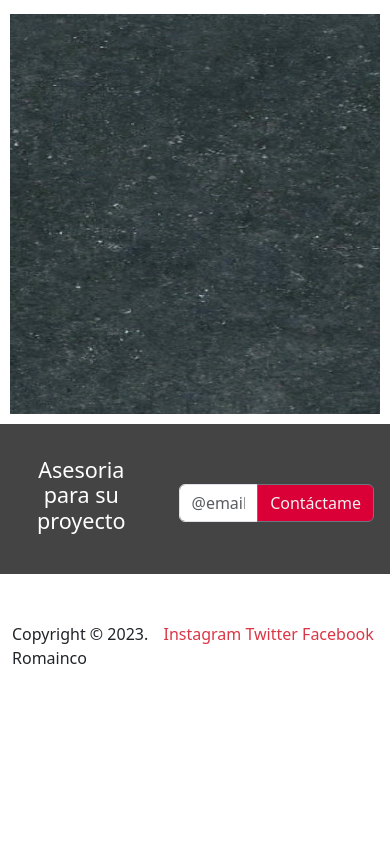
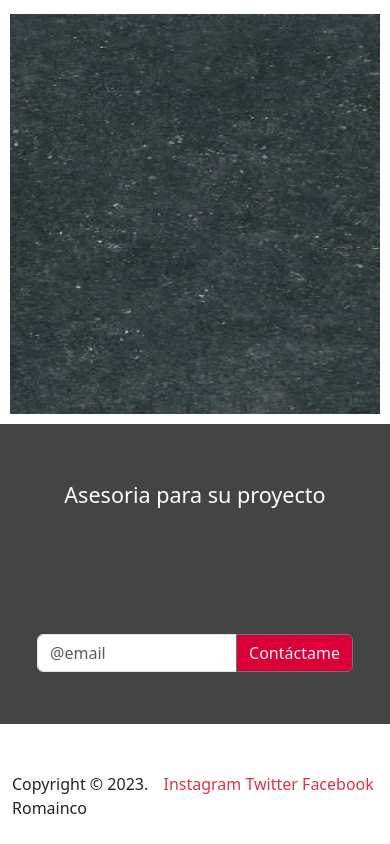
Before and after one commit to PaulaCT-Cursos/PF-PaulaTamez, a plain HTML site: page materiales.html in a window 390 px wide. Shown: the part 2712-3556 px from the top of the page. Before the commit the page ends 3406 px from the top, so only its background shows below. Drawn offline with nearby package versions, Linux system fonts and the light colour scheme; files that its build step writes are made by us from their sources.

Commit message:
Se modifica sección de asesoria

```diff
--- a/css/estilo.css
+++ b/css/estilo.css
@@ -220,6 +220,10 @@ footer div a {
   .w70 {
     width: 100%;
   }
+  .asesoria {
+    height: 40px;
+    padding: 35px;
+  }
 }
 
 /*# sourceMappingURL=estilo.css.map */
--- a/materiales.html
+++ b/materiales.html
@@ -112,28 +112,19 @@
             </div>
         </div>
         <div class="row g-0 espacioV">
-            <div class="col-12">
-                <div class="row g-0 d-flex justify-content-center align-items-center">
-                    <div class="col-lg-6 col-5">
+            <div class="col-lg-6 col-12">
                 <div class="asesoria d-flex justify-content-center align-items-center">
                     <h4 class="text-white text-center ps-3 pe-3">Asesoria para su proyecto</h4>
                 </div>
-
             </div>
-                    <div class="col-lg-6 col-7">
+            <div class="col-lg-6 col-12">
                 <div class="asesoria d-flex justify-content-center align-items-center">
                     <div class="input-group ps-3 pe-3 in-contactar">
                         <input type="text" class="form-control" placeholder="@email" aria-label="Contactame" aria-describedby="button-addon2">
                         <button class="btn btn-outline-secondary" type="button" id="btn-contacta">Contáctame</button>
                     </div>
                 </div>
-
             </div>
-                </div>
-
-            </div>
-
-
         </div>
         <footer class="container">
             <p class="float-end pt-5"><a class="text-decoration-none text-danger link" href="#">Facebook</a>&nbsp;</p>
```
Also changed, not shown: index.html (+2 -10 lines), proyectos.html (+2 -11 lines), servicios.html (+2 -11 lines). Lines whose indentation alone changed are shown as unchanged.
